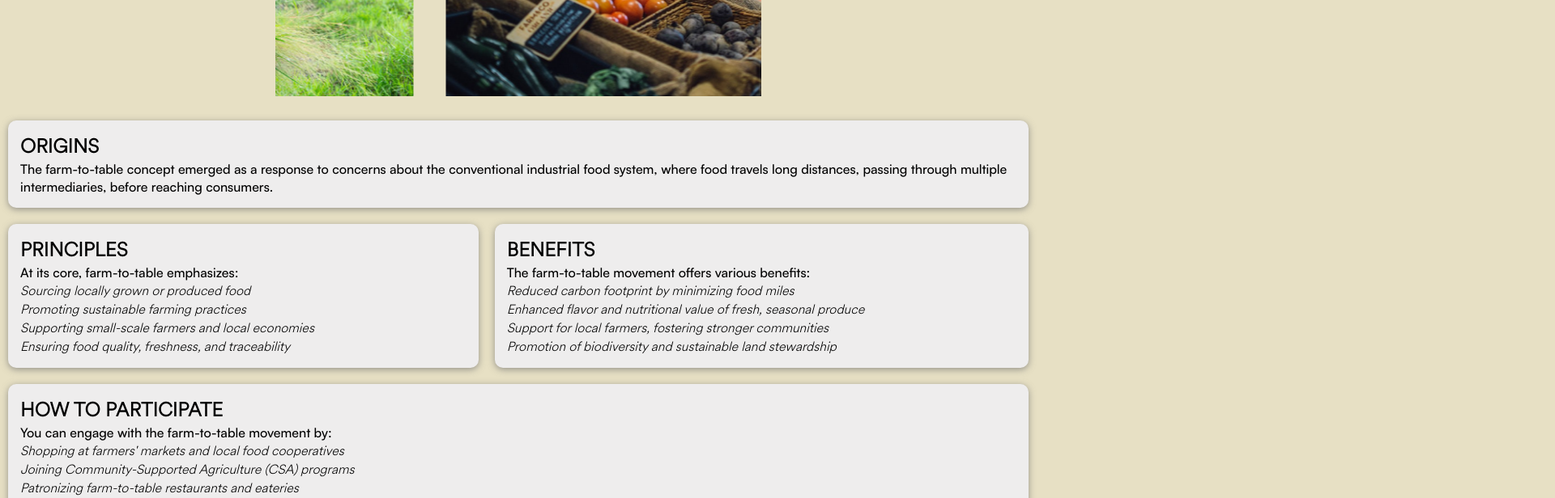
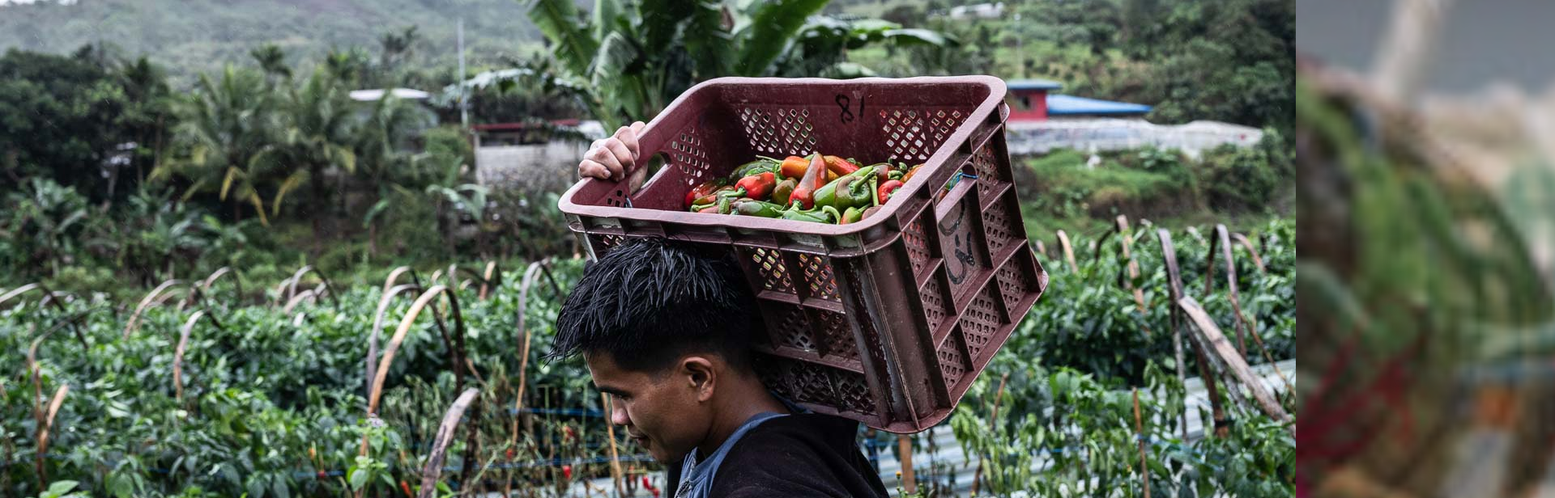
Before and after one commit to lorenzzzeu/CMSC-100-U1L-Project, a React (Vite) app: page /explore in a window 1280 px wide. Shown: the part 420-1036 px from the top of the page at 81% size, 1920 px wide, since content can reach past the window. Built offline with nearby package versions, Linux system fonts and the light colour scheme; sample sign-in values are in the browser's storage.

Commit message:
fix: resolving conflicts

```diff
--- a/src/style/about.css
+++ b/src/style/about.css
@@ -4,79 +4,75 @@
     justify-content: start;
     align-items: flex-start;
     min-height: 100vh;
-    /* background-image: url('/src/img/farmers.png'); */
-    background-position: center;
-    background-size: cover;
 }
 
 p {
     font-family: "Satoshi";
 }
 
-.about-container{
-    margin-top: 70px;
-    display: flex;
-    flex-direction: row;
-    flex-direction: column;
+@keyframes animate {
+    0%, 100%{
+        background-image: url('/src/img/img1.jpg');
+    }
+    25% {
+        background-image: url('/src/img/img2.jpg');
+    }
+    50% {
+        background-image: url('/src/img/img3.jpg');
+    }
+    75% {
+        background-image: url('/src/img/img4.jpg');
+    }
 }
 
 .about-main{
-    display: flex;
-    flex-direction: column;
-    justify-content: start;
-    align-items: center;
-    text-align: center;
-    color: black;
+    min-height: 100vh;
+    width: 100%;
+    animation: animate 16s ease-in-out infinite;
+    background-size: cover;
+    background-position: center;
 }
 
-.about-main img{
-    width: 50%;
+.about-outer {
+    min-height: 100vh;
+    width: 100%;
+    background: rgba(0, 0, 0, 0.7);
+    display: flex;
+    justify-content: center;
+    align-items: center;
 }
 
-.slider-frame {
-    width: 600px;
-    height: 400px;
-    overflow: hidden;
-    position: relative;
+.extra {
+    flex: 1;
 }
 
-.slide-images {
-    display: flex;
-    width: 2400px;
-    height: 400px;
-    animation: slide_animation 16s infinite;
+.details {
+    flex: 1;
+    text-align: start;
+    margin: 50px;
 }
 
-.img-container {
-    padding: 20px;
-    min-width: 600px;
-    height: 400px;
+.details > h1 {
+    font-size: 5em;
+    color: white;
+    font-weight: bolder;
+    font-family: Circular Bold;
 }
 
-.slide-images img {
-    width: 100%;
-    height: 100%;
-    object-fit: cover;
+.details > * {
+    color: white;
 }
 
-@keyframes slide_animation {
-    0% { transform: translateX(0); }
-    25% { transform: translateX(-600px); }
-    50% { transform: translateX(-1200px); }
-    75% { transform: translateX(-1800px); }
-    100% { transform: translateX(-2400px); }
-}
 .about-content{
     display: flex;
-    justify-content: space-between;
+    flex-direction: row;
+    justify-content: center;
     align-items: center;
     flex-wrap: wrap;
-    flex-grow: 1;
 }
 
 .about-section {
-    background-color: rgb(238, 237, 237);
-    box-shadow: 0 2px 8px var(--shadow-1);
+    box-shadow: 0px -5px 5px -2px rgba(1, 1, 1, 0.2);
     border-radius: 10px;
     margin: 10px;
     padding: 15px;
@@ -84,12 +80,27 @@ p {
     display: flex;
     flex-direction: column;
     justify-content: start;
-    align-items: start;
     flex-wrap: wrap;
+    width: 350px;
+    height: 400px;
     flex-grow: 1;
+}
+
+.about-section h2 {
+    justify-content: center;
+    text-align: center;
+    font-family: Circular Bold;
+}
+
+.about-section > .icon {
+    padding-bottom: 10px;
 }
 
 .about-section ul {
     list-style: none;
     font-style: italic;
 }
+
+.about-section:hover > .icon{
+    transform: scale(1.1);
+}
--- a/src/style/customer/customerhome.css
+++ b/src/style/customer/customerhome.css
@@ -2,8 +2,9 @@
 
 .navUser {
     display: flex;
-    justify-content: center;
+    justify-content: end;
     align-items: center;
+    flex: 1;
 }
 
 .navUser > * {
@@ -19,29 +20,17 @@
     height: 30px;
     width: 100px;
     box-shadow: 0 4px 8px var(--shadow-1);
+    cursor: pointer;
 }
 
 .navUser > button:hover{
     background-color: var(--hover);
-    color: black;
-}
-
-.navLinks {
-    display: flex;
-    align-items: center;
-    flex-grow: 2;
-    padding-left: 20px ;
-    font-weight: bolder;
+    color: white;
 }
 
 .profile:hover{
     transform: scale(1.1);
     transition: transform 0.3s ease;
-}
-
-.headerCustomer{
-    height: 80px;
-    background-color: #AFBC88;
 }
 
 .titleCustomer{
@@ -50,9 +39,9 @@
     padding: 10px;
 }
 
-hr {
-    border-top: 5px solid #bbb;
-    border-radius: 5px;
+.titleCustomer > h1 {
+    font-family: Circular Bold;
+    color: var(--hover);
 }
 
 /* for cards */
@@ -91,6 +80,7 @@ hr {
     height: 30px;
     width: 150px;
     box-shadow: 0 2px 10px var(--shadow-1);
+    cursor: pointer;
 }
 
 .customer-cards > button:hover{
@@ -102,47 +92,6 @@ hr {
     transform: scale(1.1);
 }
 
-/* news */
-.header {
-    font-size: 50px;
-    display: flex;
-    justify-content: center;
-    align-items: center;
-    margin: 20px;
+.logBtn:hover {
+    background-color: var(--hover);
 }
-
-.news-customer{
-    display: flex;
-    flex-wrap: wrap;
-    justify-content: center;
-    align-items: center;
-    flex-wrap: wrap;
-    background-image: url('/src/img/farmers-bg.png');
-    background-position: center;
-}
-
-.news{
-    background-color: rgba(238, 237, 237, 0.662);
-    box-shadow: 0 4px 8px var(--shadow-1);
-    border-radius: 10px;
-    width: 700px;
-    margin: 20px;
-    padding: 10px 50px;
-    overflow: hidden;
-    display: flex;
-    flex-direction: row;
-    justify-content: start;
-    align-items: center;
-    flex-wrap: wrap;
-    flex-grow: 1;
-}
-
-.news > .title{
-    font-size: large;
-    font-weight: bold;
-    padding-bottom: 5px;
-}
-
-.news p {
-    align-items: center;
-}
--- a/src/style/customer/customerproduct.css
+++ b/src/style/customer/customerproduct.css
@@ -22,6 +22,7 @@
     padding: 5px;
     border-radius: 4px;
     box-sizing: border-box;
+    cursor: pointer;
 }
 
 .sorting{
@@ -40,6 +41,7 @@
     width: 90px;
     box-shadow: 0 2px 8px var(--shadow-1);
     margin: 5px;
+    cursor: pointer;
 }
 
 .sorting > button:hover {
@@ -51,6 +53,10 @@
     background-color: white;
     color: var(--hover);
     border: 2px solid var(--hover);
+}
+
+.sorting > .icon {
+    padding-right: 10px;
 }
 
 .product-container{
@@ -73,6 +79,11 @@
     flex-direction: column;
     justify-content: center;
     flex-wrap: wrap;
+}
+
+.product-cards h3 {
+    color: var(--hover);
+    font-family: Circular Bold;
 }
 
 .product-cards p {
@@ -105,41 +116,10 @@
     width: 100%;
     box-shadow: 0 2px 8px var(--shadow-1);
     margin-top: 5px;
+    cursor: pointer;
 }
 
 .addToCart:hover {
     background-color: var(--button2);
     color: black;
 }
-
-.order-cards {
-    display: flex;
-    align-items: center;
-    background-color: #f0f0f0;
-    width: 600px;
-    padding: 20px;
-    margin-bottom: 20px;
-    border-radius: 10px;
-    box-shadow: 0 4px 6px rgba(0, 0, 0, 0.1);
-  }
-
-  .order-cards img {
-    width: 100px;
-    height: auto;
-    margin-left: 20px;
-    margin-right: 50px;
-  }
-
-  .order-cards .details {
-    flex: 1;
-  }
-
-  .order-cards h3 {
-    font-size: 1.2rem;
-    margin-bottom: 5px;
-  }
-
-  .order-cards p {
-    font-size: 1rem;
-    margin-bottom: 5px;
-  }
--- a/src/style/customer/customerprofle.css
+++ b/src/style/customer/customerprofle.css
@@ -6,7 +6,6 @@
 }
 
 .profile-details{
-    padding-top: 50px;
     flex: 1;
     display: flex;
     flex-wrap: wrap;
@@ -14,8 +13,17 @@
     align-items: center;
 }
 
+.profile-details > p {
+    padding-top: 5px;
+}
+
+.profile-details > .name {
+    font-family: Circular Bold;
+}
+
 .editBtn{
-    background-color: var(--button2);
+    background-color: black;
+    color: white;
     font-size: smaller;
     border-radius: 40px;
     border-style: none;
@@ -23,22 +31,16 @@
     width: 150px;
     box-shadow: 0 1px 8px var(--shadow-1);
     margin: 5px;
+    cursor: pointer;
 }
 
 .editBtn:hover {
-    background-color: black;
-    color: white;
-}
-
-.editBtn:vi{
-    background-color: white;
-    color: var(--hover);
-    border: 2px solid var(--hover);
+    background-color: var(--button2);
+    color: black;
 }
 
 .profile-details img {
     width: 50%;
-
 }
 
 .email{
@@ -50,21 +52,22 @@
 .profile-history{
     display: flex;
     flex-direction: column;
-    flex: 3;
+    flex: 2;
     align-items: center;
-    padding-top: 50px
 }
+
+.profile-history > h3 {
+    font-family: Circular Bold;
+    font-size: 2em;
+}
+
 .edit-profile {
     flex: 1;
     padding: 0px 10px;
     width: 100%;
 }
 
-.order-cards{
-    height: 200px;
-    width: 850px;
+.updateBtn:hover {
+    background-color: var(--hover);
+    color: white;
 }
-
-.prod-details{
-    margin-left: 50px;
-}
--- a/src/style/homepage.css
+++ b/src/style/homepage.css
@@ -27,14 +27,20 @@
 
 /* navigation bar */
 .navRoot {
-    padding: 10px;
     z-index: 1;
-    position: fixed;
     width: 100%;
     display: flex;
     align-items: center;
-    justify-content: flex-start;
-    padding-left: 115px;
+    justify-content: space-between;
+    flex-wrap: wrap;
+}
+
+.navRootHome {
+    z-index: 1;
+    width: 100%;
+    display: flex;
+    align-items: center;
+    justify-content: center;
     flex-wrap: wrap;
 }
 
@@ -47,7 +53,8 @@
     justify-content: center;
     align-items: center;
     flex-wrap: wrap;
-    font-weight: bolder;
+    padding-top: 10px;
+    cursor: pointer;
 }
 
 .nav-item::after{
@@ -108,11 +115,13 @@
 #main-content h1{
     font-size: 75px;
     animation: 2s anim-lineUp ease-out;
+    font-family: Circular Bold;
 }
 
 #main-content h2{
     font-size: 50px;
     animation: 2s anim-lineUp ease-out;
+    font-family: Circular Bold;
 }
 
 #main-content p{
@@ -128,6 +137,7 @@
     height: 50px;
     width: 150px;
     margin-top: 20px;
+    cursor: pointer;
 }
 
 .loginBtn:hover{
@@ -141,13 +151,12 @@
 
 .homeImg{
     display: block;
-    animation: spin 20s linear infinite;
+    animation: spin 10s linear infinite;
     width: 45%;
     position: absolute;
-    right: -225px;
+    right: -150px;
     transform: translateY(-50%);
     overflow: hidden;
-
 }
 
 /* Add these styles in your CSS file */
```
